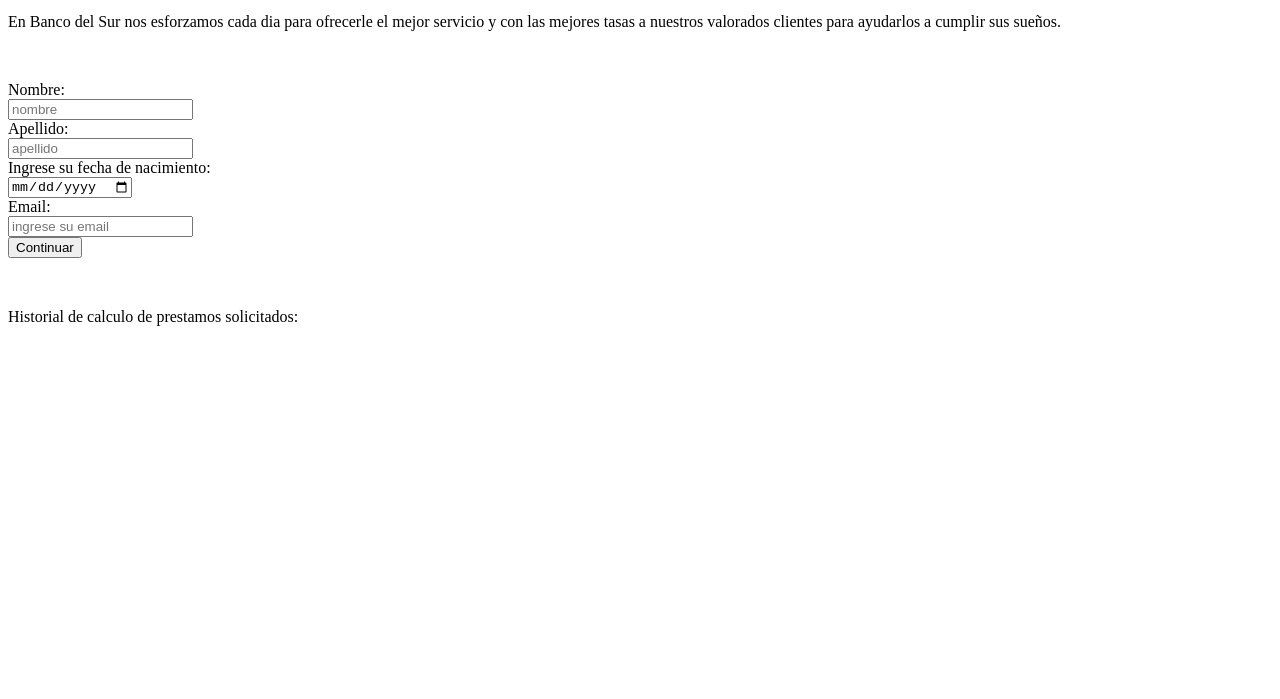
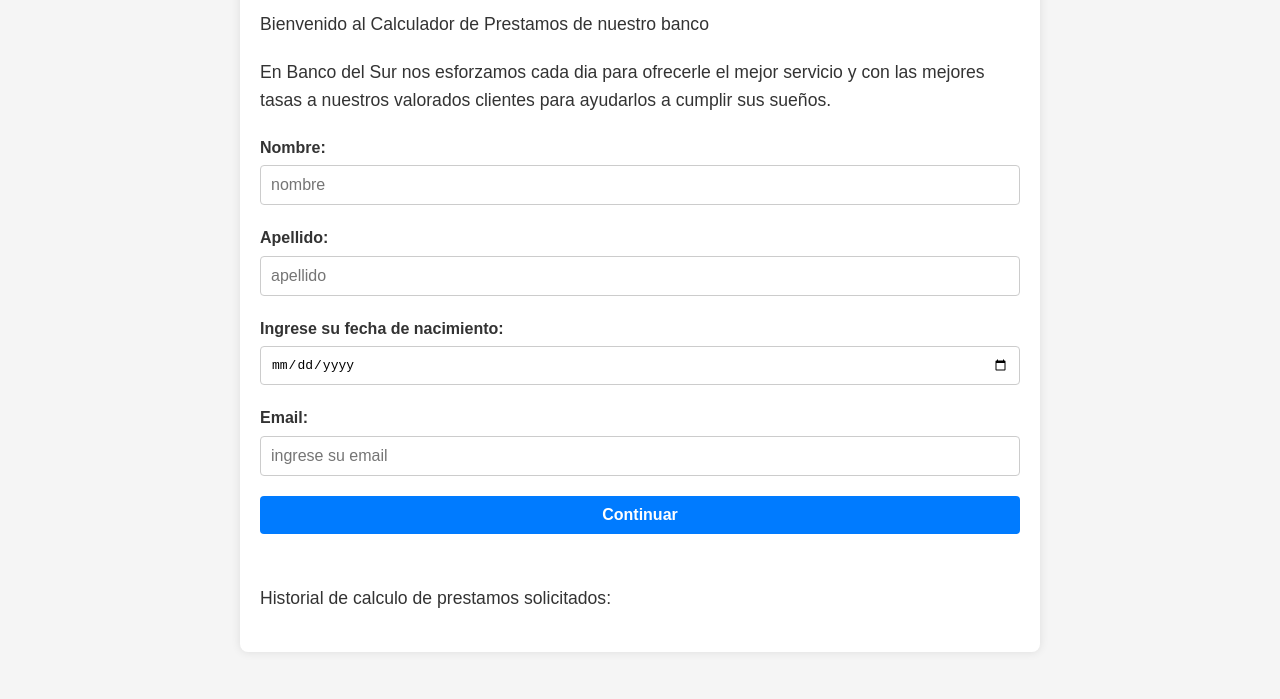
Before and after one commit to santiagopagura/ProyectoFinal-Pagura, a plain HTML site: page index.html in a window 1280 px wide. Shown: the part 101-800 px from the top of the page. Drawn offline with Linux system fonts and the light colour scheme.

Commit message:
correccion error en 1er form y agregue estilos

```diff
--- a/CSS/styles.css
+++ b/CSS/styles.css
@@ -1,15 +1,86 @@
-form {
-  margin: 50px 0;
-  display: block;
+/* Reset CSS */
+* {
+  margin: 0;
+  padding: 0;
+  box-sizing: border-box;
 }
 
-input {
+body {
+  font-family: 'Arial', sans-serif;
+  background-color: #f5f5f5;
+  color: #333;
+  line-height: 1.6;
+  padding: 20px;
+}
+
+main {
+  max-width: 800px;
+  margin: 0 auto;
+  background: #fff;
+  padding: 20px;
+  border-radius: 8px;
+  box-shadow: 0 0 10px rgba(0, 0, 0, 0.1);
+}
+
+h1 {
+  text-align: center;
+  color: #007BFF;
+  margin-bottom: 20px;
+}
+
+p {
+  margin-bottom: 20px;
+  font-size: 1.1em;
+}
+
+form {
+  margin-bottom: 30px;
+}
+
+label {
   display: block;
+  margin-bottom: 5px;
+  font-weight: bold;
+}
+
+input, select, button {
+  width: 100%;
+  padding: 10px;
+  margin-bottom: 20px;
+  border-radius: 4px;
+  border: 1px solid #ccc;
+  font-size: 1em;
+}
+
+input:focus, select:focus, button:focus {
+  border-color: #007BFF;
+  outline: none;
+}
+
+button {
+  background-color: #007BFF;
+  color: #fff;
+  border: none;
+  cursor: pointer;
+  font-weight: bold;
+}
+
+button:hover {
+  background-color: #0056b3;
 }
 
 .hide {
   display: none;
 }
-button, select {
-  display: block;
+
+#historial ul {
+  list-style-type: none;
 }
+
+#historial li {
+  background: #f5f5f5;
+  margin-bottom: 10px;
+  padding: 10px;
+  border-radius: 4px;
+  border: 1px solid #ddd;
+}
--- a/archivo.js
+++ b/archivo.js
@@ -45,9 +45,7 @@
   agregoMain.insertBefore(parrafo, document.getElementById('generarPrestamo'));
 }
 
-document
-  .getElementById(`botonContinuar`)
-  .addEventListener("submit", function(event) {
+document.getElementById("datos-personales").addEventListener("submit", function(event) {
   event.preventDefault();
   captaDatos();
   // oculto form datos-personales y muestro generarPrestamo.
@@ -55,6 +53,7 @@
   fToggle("generarPrestamo", "hide");
   saludar();
 });
+
 
 //SEGUNDA PARTE - FORMULARIO generarPrestamo
 
--- a/index.html
+++ b/index.html
@@ -18,13 +18,13 @@
     <!-- datos personales -->
     <form id="datos-personales">
       <label for="nombre">Nombre:</label>
-      <input type="text" id="nombre" placeholder="nombre"  required>
+      <input type="text" id="nombre" placeholder="nombre"  >
       <label for="apellido">Apellido:</label>
-      <input type="text" id="apellido" placeholder="apellido"  required>
+      <input type="text" id="apellido" placeholder="apellido"  >
       <label for="fechaNacimiento">Ingrese su fecha de nacimiento:</label>
-      <input type="date" id="fechaNacimiento" required>
+      <input type="date" id="fechaNacimiento" >
       <label for="email">Email:</label>
-      <input type="email" id="email" placeholder="ingrese su email" required>
+      <input type="email" id="email" placeholder="ingrese su email" >
       <button id="botonContinuar" type="submit">Continuar</button>
     </form>
 
```
